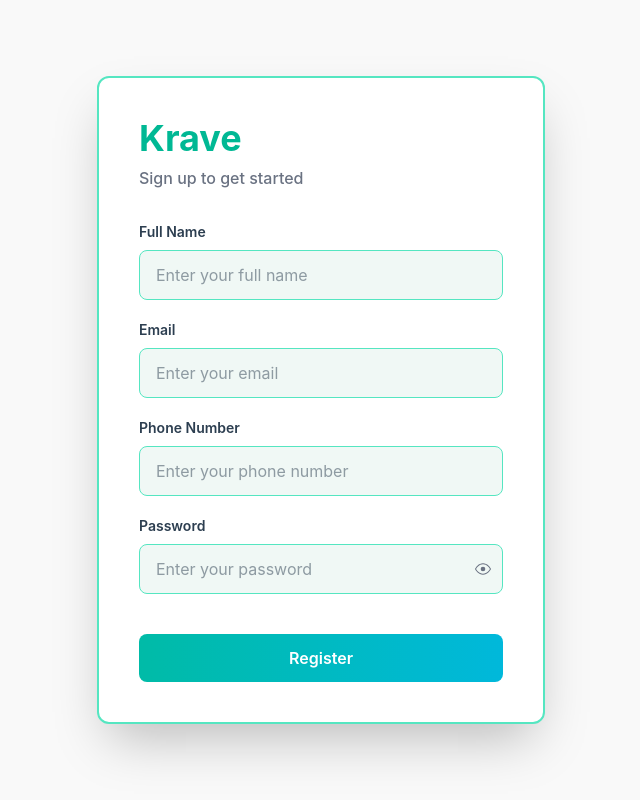
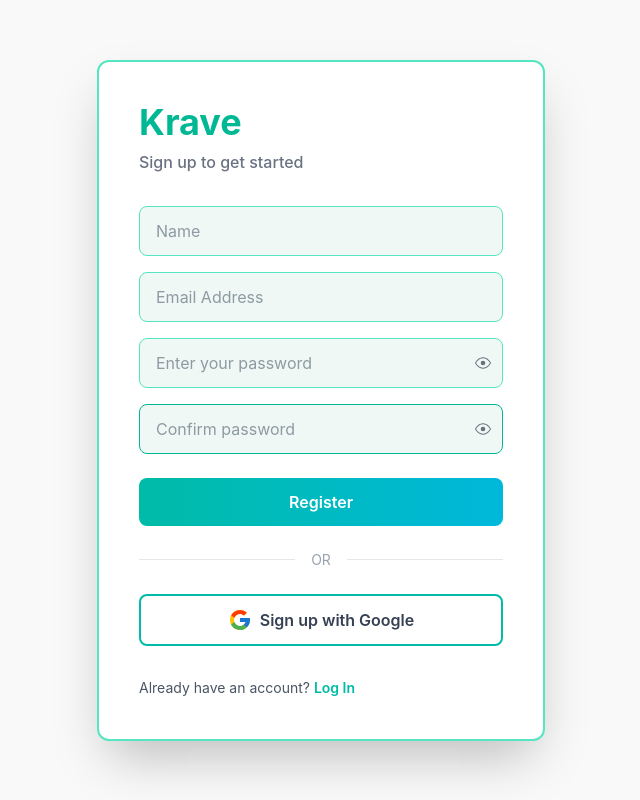
Before and after one commit to ayushash1/Krave, a React app in the folder frontend/: page /signup in a window 1280 px wide. Shown: the whole page, without its empty margins (319-959 px from the left). Built offline with nearby package versions, Linux system fonts and the light colour scheme; the HTML template or start-up script is replaced by a standard one.

Commit message:
SignUp page cosmetic changes

```diff
--- a/frontend/src/pages/SignUp.jsx
+++ b/frontend/src/pages/SignUp.jsx
@@ -1,5 +1,6 @@
 import { useState } from "react";
 import { GoEye, GoEyeClosed } from "react-icons/go";
+import { FcGoogle } from "react-icons/fc";
 
 const SignUp = () => {
   const bgcolor = "#F9F9F9";
@@ -8,7 +9,14 @@
   const textColor = "#2C3E50";
   const accentColor = "#FF6B6B";
   const lightBg = "#F0F8F5";
+
   const [showPassword, setShowPassword] = useState(false);
+  const [password, setPassword] = useState("");
+  const [confirmPassword, setConfirmPassword] = useState("");
+  const [touched, setTouched] = useState(false);
+
+  const passwordsMatch = password === confirmPassword;
+  const showError = !passwordsMatch && touched;
 
   return (
     <div
@@ -27,16 +35,16 @@
         </h1>
         <p className="text-gray-500 mb-8 font-medium">Sign up to get started</p>
 
-        <div className="space-y-5">
+        <form className="space-y-4">
           {/* Full Name Input */}
           <div>
-            <label
+            {/* <label
               htmlFor="fullname"
               className="block font-semibold mb-2 text-sm"
               style={{ color: textColor }}
             >
-              Full Name
-            </label>
+              Name
+            </label> */}
             <input
               type="text"
               id="fullname"
@@ -51,18 +59,18 @@
                 (e.target.style.boxShadow = `0 0 0 3px rgba(85, 230, 193, 0.1)`)
               }
               onBlur={(e) => (e.target.style.boxShadow = "none")}
-              placeholder="Enter your full name"
+              placeholder="Name"
             />
           </div>
           {/* Email Input */}
           <div>
-            <label
+            {/* <label
               htmlFor="email"
               className="block font-semibold mb-2 text-sm"
               style={{ color: textColor }}
             >
               Email
-            </label>
+            </label> */}
             <input
               type="email"
               id="email"
@@ -77,49 +85,23 @@
                 (e.target.style.boxShadow = `0 0 0 3px rgba(85, 230, 193, 0.1)`)
               }
               onBlur={(e) => (e.target.style.boxShadow = "none")}
-              placeholder="Enter your email"
+              placeholder="Email Address"
             />
           </div>
-          {/* Phone Number Input */}
-          <div>
-            <label
-              htmlFor="number"
-              className="block font-semibold mb-2 text-sm"
-              style={{ color: textColor }}
-            >
-              Phone Number
-            </label>
-            <input
-              type="tel"
-              id="number"
-              className="w-full px-4 py-3 rounded-lg transition-all duration-200 focus:outline-none focus:ring-2"
-              style={{
-                backgroundColor: lightBg,
-                borderColor: secondaryColor,
-                borderWidth: "1.5px",
-                color: textColor,
-              }}
-              onFocus={(e) =>
-                (e.target.style.boxShadow = `0 0 0 3px rgba(85, 230, 193, 0.1)`)
-              }
-              onBlur={(e) => (e.target.style.boxShadow = "none")}
-              placeholder="Enter your phone number"
-            />
-          </div>
-
           {/* Password Input */}
           <div>
-            <label
+            {/* <label
               htmlFor="password"
               className="block font-semibold mb-2 text-sm"
               style={{ color: textColor }}
             >
               Password
-            </label>
+            </label> */}
             <div className="relative">
               <input
                 type={showPassword ? "text" : "password"}
                 id="password"
+                value={password}
                 className="w-full px-4 py-3 rounded-lg transition-all duration-200 focus:outline-none focus:ring-2"
                 style={{
                   backgroundColor: lightBg,
@@ -127,6 +109,7 @@
                   borderWidth: "1.5px",
                   color: textColor,
                 }}
+                onChange={(e) => setPassword(e.target.value)}
                 onFocus={(e) =>
                   (e.target.style.boxShadow = `0 0 0 3px rgba(85, 230, 193, 0.1)`)
                 }
@@ -141,14 +124,65 @@
                 {!showPassword ? <GoEye /> : <GoEyeClosed />}
               </button>
             </div>
+          </div>
+          {/* Password Input */}
+          <div className="relative mt-4">
+            <input
+              type={showPassword ? "text" : "password"}
+              value={confirmPassword}
+              onBlur={() => setTouched(true)}
+              onChange={(e) => setConfirmPassword(e.target.value)}
+              placeholder="Confirm password"
+              className="w-full px-4 py-3 rounded-lg transition-all duration-200 focus:outline-none"
+              style={{
+                backgroundColor: lightBg,
+                border: "1.5px solid",
+                borderColor: showError
+                  ? accentColor
+                  : passwordsMatch
+                    ? primaryColor
+                    : secondaryColor,
+                color: textColor,
+              }}
+            />
+
             <button
               type="button"
-              className="w-full mt-10 bg-gradient-to-r from-teal-500 to-cyan-500 text-white font-semibold py-3 px-4 rounded-lg hover:from-teal-600 hover:to-cyan-600 transition-all duration-200 focus:outline-none focus:ring-2 focus:ring-teal-400 focus:ring-opacity-50"
+              className="absolute right-3 top-1/2 -translate-y-1/2 text-gray-500 hover:text-gray-700 transition-colors"
+              onClick={() => setShowPassword(!showPassword)}
             >
-              Register
+              {!showPassword ? <GoEye /> : <GoEyeClosed />}
             </button>
           </div>
-        </div>
+          {/* Register Button */}
+          <button
+            type="button"
+            className="w-full mt-2 bg-gradient-to-r from-teal-500 to-cyan-500 text-white font-semibold py-3 px-4 rounded-lg hover:from-teal-600 hover:to-cyan-600 transition-all duration-200 focus:outline-none focus:ring-2 focus:ring-teal-400 focus:ring-opacity-50"
+          >
+            Register
+          </button>{" "}
+          <div className="relative flex py-2 items-center">
+            <div className="flex-grow border-t border-gray-200"></div>{" "}
+            <span className="flex-shrink mx-4 text-gray-400 text-sm">OR</span>
+            <div className="flex-grow border-t border-gray-200"></div>{" "}
+          </div>
+          {/* Signup with google button */}
+          <button
+            type="button"
+            className="w-full mt-1 border-2 border-teal-500 text-gray-700 font-semibold py-3 px-4 rounded-lg hover:bg-teal-50 transition-all duration-200 focus:outline-none focus:ring-2 focus:ring-teal-400 focus:ring-opacity-50 flex items-center justify-center"
+          >
+            <FcGoogle className="inline mr-2 text-2xl bg-white rounded-full" />
+            Sign up with Google
+          </button>
+          <button>
+            <p className="text-sm mt-4 text-center text-gray-600">
+              Already have an account?{" "}
+              <span className="text-teal-500 font-semibold hover:underline cursor-pointer">
+                Log In
+              </span>
+            </p>
+          </button>
+        </form>
       </div>
     </div>
   );
```
Also changed, not shown: 1 other file (tests, documents, lock files or other folders).
